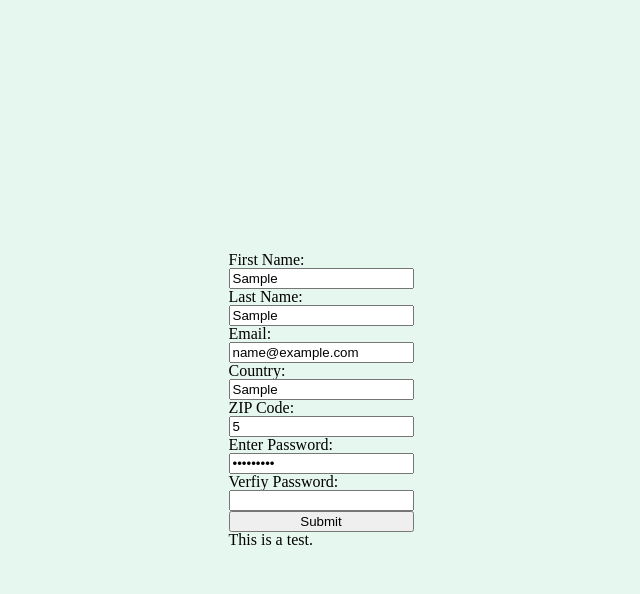
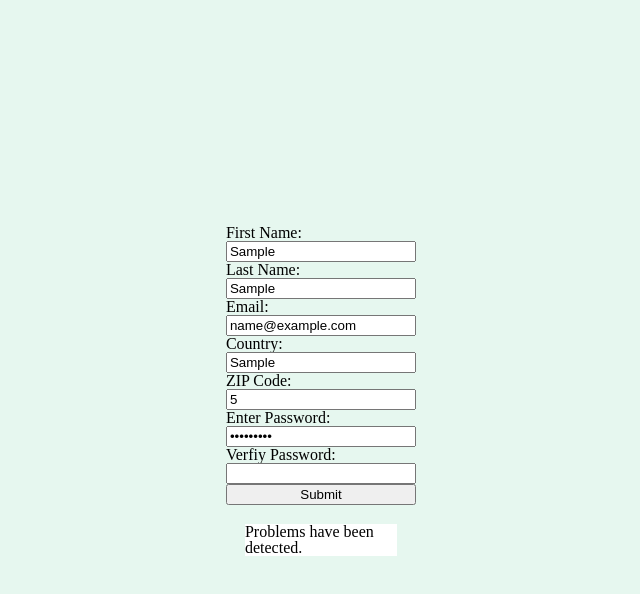
Before and after one commit to J-Skarbek/JS-Form-Validation-2, a plain HTML site: page index.html in a window 1280 px wide. Both pictures are taken after typing "Sample", "Sample", "name@example.com", "Sample", "5", "Sample123" into the empty fields and a click on the button "Submit". Shown: the whole page, without its empty margins (319-959 px from the left). Drawn offline with Linux system fonts and the light colour scheme.

Commit message:
Add more validation to the html elements and print an error code to the DOM.

```diff
--- a/index.html
+++ b/index.html
@@ -11,22 +11,24 @@
     <div class="main-content">
         <form action="file:///Users/johnskarbek/Desktop/TOP/JS-Form-Validation-2/index.html" novalidate method="post" class="form-body">
             <label for="first_name">First Name:</label>
-            <input type="text" name="first_name" id="first-name" required>
+            <input type="text" name="first_name" id="first-name" maxlength="25" required>
             <label for="last_name">Last Name:</label>
-            <input type="text" name="last_name" id="last-name" required>
+            <input type="text" name="last_name" id="last-name" maxlength="40" required>
             <label for="email_address">Email:</label>
-            <input type="email" name="email_address" id="email" required>
+            <input type="email" name="email_address" id="email" maxlength="40" required>
             <label for="county_of_origin">Country:</label>
-            <input type="text" name="country_of_origin" id="country" required>
+            <input type="text" name="country_of_origin" id="country" maxlength="65"required>
             <label for="zip_code">ZIP Code:</label>
-            <input type="number" name="zip_code" id="zip-code" required>
+            <input type="number" name="zip_code" id="zip-code" maxlength="10" required>
             <label for="password">Enter Password:</label>
-            <input type="password" name="password" id="password" required>
+            <input type="password" name="password" id="password" pattern="^(?=.*[A-Z].*[A-Z])(?=.*[!@#$&*])(?=.*[0-9].*[0-9])(?=.*[a-z].*[a-z].*[a-z]).{8}$" minlength="10" maxlength="50" required>
             <label for="verify_password">Verfiy Password:</label>
-            <input type="password" name="verify_password" id="verify-password" required>
+            <input type="password" name="verify_password" id="verify-password" pattern="^(?=.*[A-Z].*[A-Z])(?=.*[!@#$&*])(?=.*[0-9].*[0-9])(?=.*[a-z].*[a-z].*[a-z]).{8}$" minlength="10" maxlength="50" required>
             <button type="button" id="submit">Submit</button>
         </form>
-        <p>This is a test.</p>
+        <div class="error-display">
+            <p>Test error display...</p>
+        </div>
     </div>
 
 </body>
--- a/scripts.js
+++ b/scripts.js
@@ -6,10 +6,12 @@ const zipCode = document.getElementById('zip-code')
 const password = document.getElementById('password')
 const verifyPassword = document.getElementById('verify-password')
 const submitBtn = document.getElementById('submit')
+const errorDisplay = document.querySelector('.error-display p')
 
 const checkValidity = () => {
   if ((!firstName.checkValidity()) || (!lastName.checkValidity()) || (!email.checkValidity()) || (!country.checkValidity()) || (!zipCode.checkValidity()) || (!password.checkValidity()) || (!verifyPassword.checkValidity())) {
     console.log('there are problems here.')
+    errorDisplay.textContent = 'Problems have been detected.'
   }
 }
 
--- a/styles.css
+++ b/styles.css
@@ -53,3 +53,8 @@ table {
     display: flex;
     flex-direction: column;
 }
+
+.error-display p {
+    background-color: #fff;
+    margin: 10%;
+}
```
